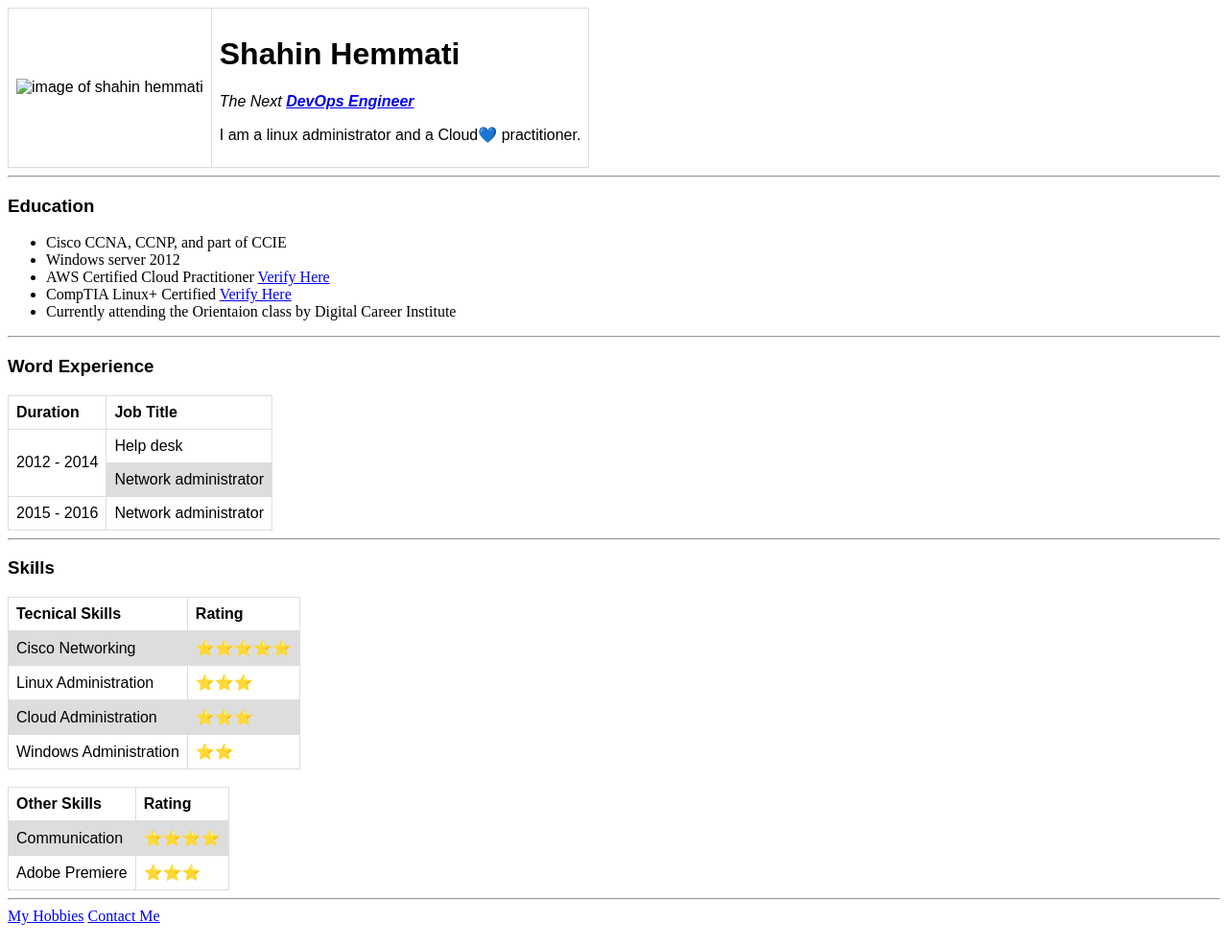
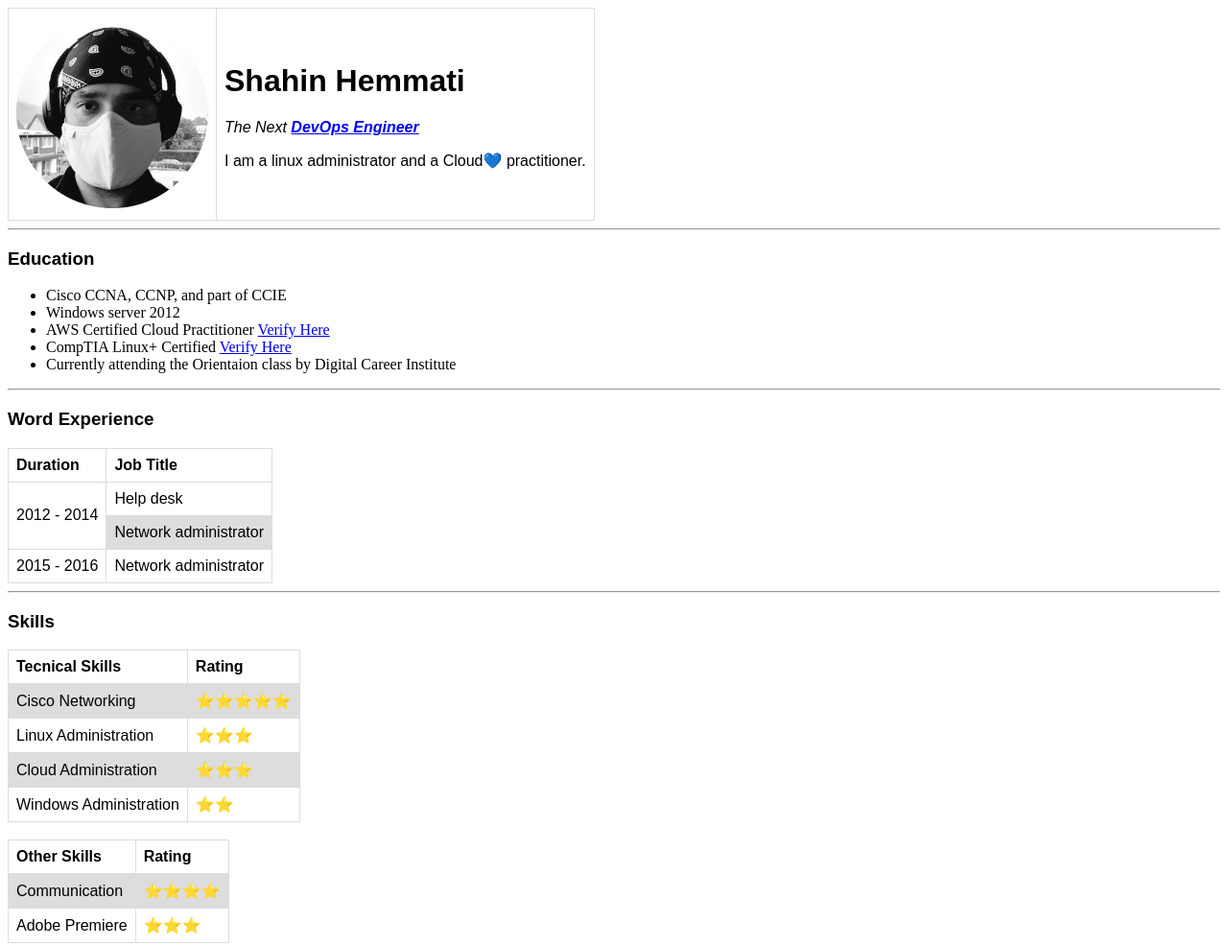
Before and after one commit to shahinam2/cv, a plain HTML site: page index.html in a window 1280 px wide. Shown: the top 986 px of the page at 96% size. Drawn offline with Linux system fonts and the light colour scheme.

Commit message:
Update index.html

```diff
--- a/index.html
+++ b/index.html
@@ -41,7 +41,7 @@
     <!------------->
     <table cellspacing="20">
         <tr>
-            <td><img src="./img/profile-picture-modified.png" alt="image of shahin hemmati" width="200"></td>
+            <td><img src="./profile-picture-modified.png" alt="image of shahin hemmati" width="200"></td>
             <td>
                 <h1>Shahin Hemmati</h1>
                 <p><em>The Next <strong><a href="https://www.cncf.io/" target="_blank" rel="noopener noreferrer">DevOps
```
